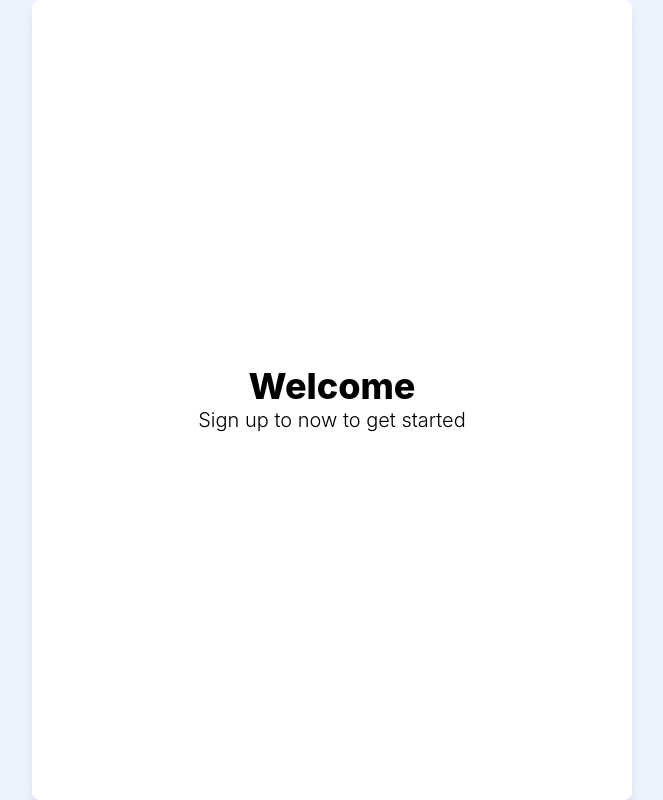
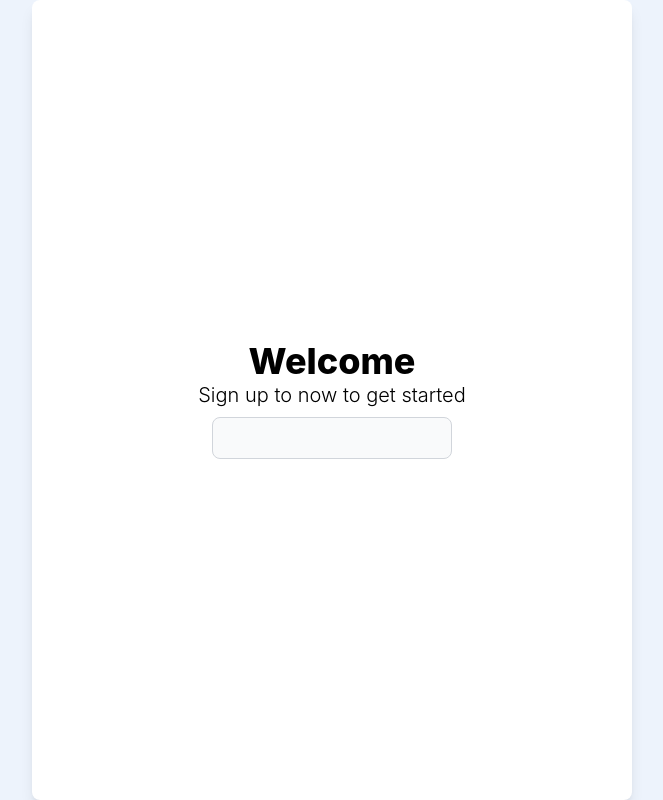
Before and after one commit to IT21239298/MERN-Stack-Messenger-Clone, a React (Create React App) app in the folder client/: page / in a window 1280 px wide. Shown: the whole page, without its empty margins (308-971 px from the left). Built offline with nearby package versions, Linux system fonts and the light colour scheme.

Commit message:
Input field:-create

```diff
--- a/client/src/components/Input/index.js
+++ b/client/src/components/Input/index.js
@@ -1,15 +1,22 @@
 import React from "react";
 
- const Input = () => {
+ const Input = ({
+    label = '',
+    name = '',
+    type = 'text',
+    className = '',
+    isRequired = false,
+    placeholder = ''
+ }) => {
     return(
         <div>
-            <label for="first_name" class="block mb-2 text-sm font-medium text-gray-900 dark:text-gray-300">
-                First className
+            <label for={name} className="block mb-2 text-sm font-medium text-gray-900 dark:text-gray-300">
+                {label}
             </label>
-            <input type="text" id="first_name" class="bg-gray-50 border border-gray-300 text-gray-900 text-sm
-            rounded-lg focus:ring-blue-500 focus:border-blue-500 block w-full p-2.5 dark:bg-gray-50
+            <input type={type} id={name} className={`bg-gray-50 border border-gray-300 text-gray-900 text-sm
+            rounded-lg focus:ring-blue-500 focus:border-blue-500 block w-full p-2.5 dark:bg-gray-700
             dark:border-gray-600 dark:placeholder-gray-400 dark:text-white dark:focus:ring-blue-50
-            dark:focus:border-blue-500 " placeholder="John" required/>
+            dark:focus:border-blue-500 ${className}`} placeholder={placeholder} required={isRequired}/>
         </div>
 
     )
--- a/client/src/modules/Form/index.js
+++ b/client/src/modules/Form/index.js
@@ -1,8 +1,11 @@
+import Input from "../../components/Input";
+
 const Form = () => {
   return (
     <div className="bg-white w-[600px] h-[800px] shadow-lg rounded-lg flex flex-col justify-center items-center">
       <div className=" text-4xl font-extrabold">Welcome</div>
       <div className=" text-xl font-light">Sign up to now to get started</div>
+      <Input/>
     </div>
   );
 };
```
